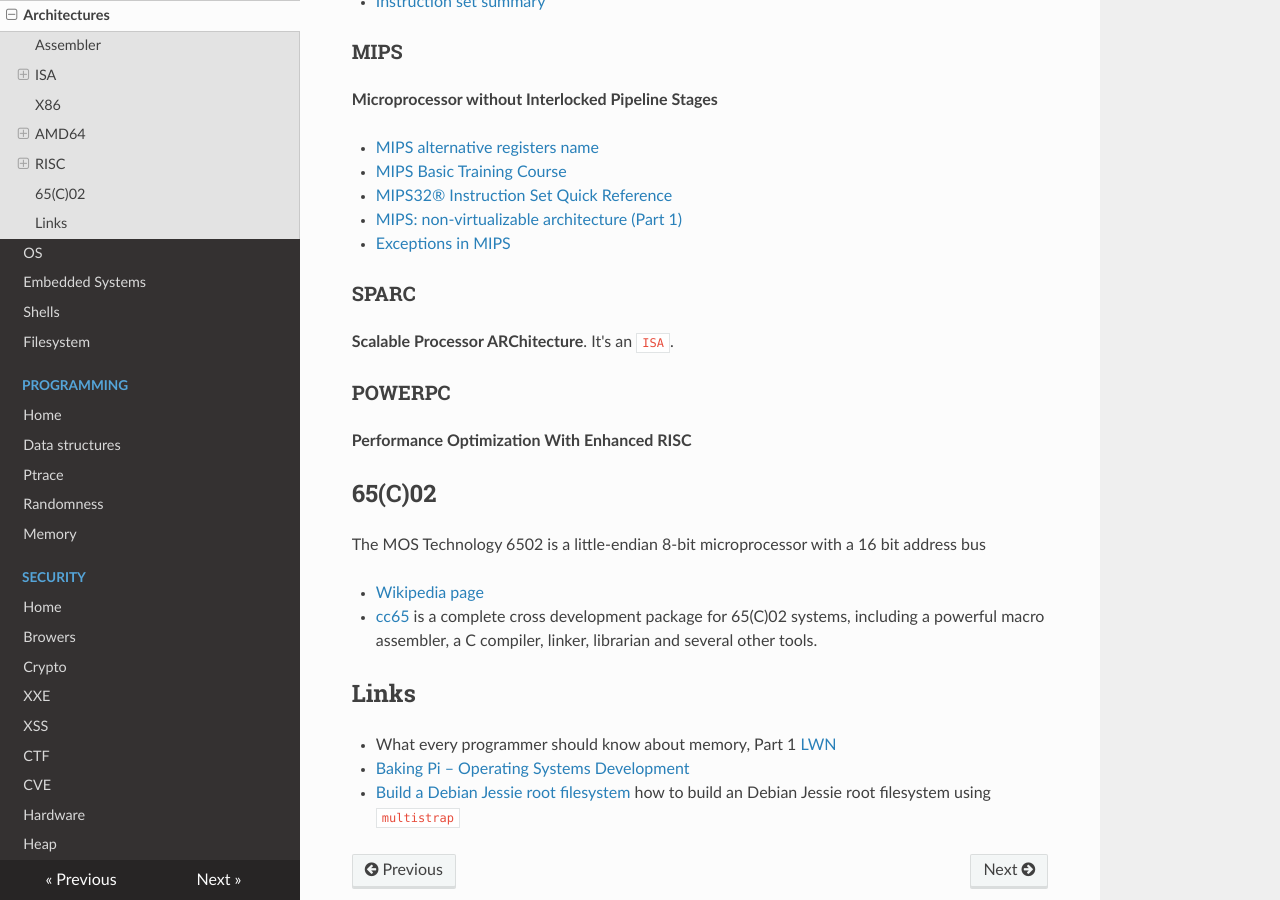
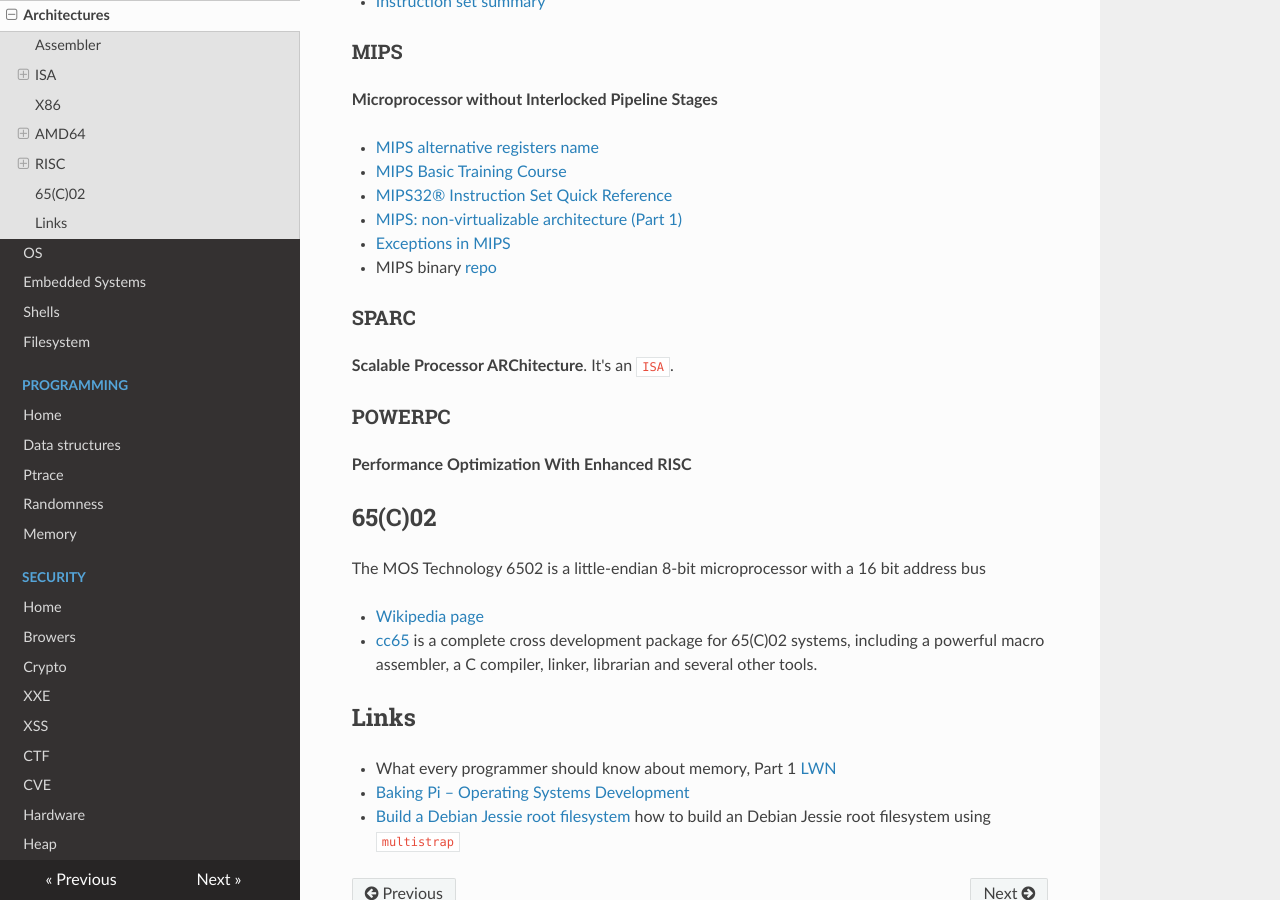
Before and after one commit to gipi/low-level, an MkDocs documentation site: the page built from docs/arch.md, in a window 1280 px wide and 900 px high, scrolled down 3807 px. Built offline with MkDocs 1.6.1, drawn with Linux system fonts in a browser that asks for light colours; nearby versions of some CDN libraries; old or Windows-style settings are respelled for this version of MkDocs.

Commit message:
Update arch.md

```diff
--- a/docs/arch.md
+++ b/docs/arch.md
@@ -167,6 +167,7 @@
  - [MIPS32® Instruction Set Quick Reference](https://www.cs.duke.edu/courses/fall13/compsci250/MIPS32_QRC.pdf)
  - [MIPS: non-virtualizable architecture (Part 1)](http://www.nulltrace.org/2011/04/mips-non-virtualizable-architecture.html)
  - [Exceptions in MIPS](http://www.cs.iit.edu/~virgil/cs470/Labs/Lab7.pdf)
+ - MIPS binary [repo](https://github.com/darkerego/mips-binaries)
 
 ### SPARC
 
```
